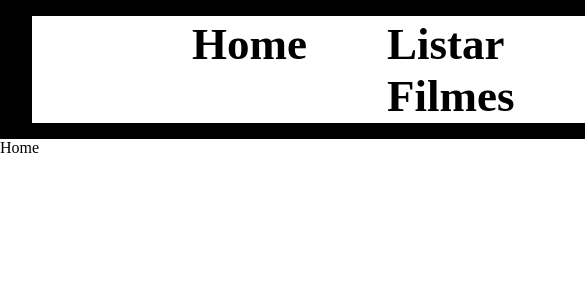
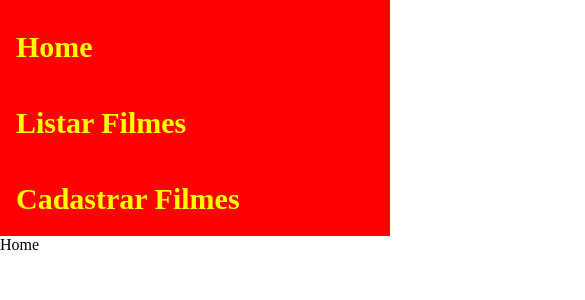
Before and after one commit to LucasYohan/PWIII-FILME-FRONT, a React (Create React App) app: page /home in a window 390 px wide. Shown: the top 300 px of the page, 585 px wide, since content can reach past the window. Built offline with nearby package versions, Linux system fonts and the light colour scheme.

Commit message:
teste navbar

```diff
--- a/package.json
+++ b/package.json
@@ -8,6 +8,7 @@
     "@testing-library/react": "^16.2.0",
     "@testing-library/user-event": "^13.5.0",
     "axios": "^1.8.1",
+    "projetofilme": "file:",
     "react": "^19.0.0",
     "react-dom": "^19.0.0",
     "react-icons": "^5.5.0",
--- a/src/components/layout/Navbar/Navbar.css
+++ b/src/components/layout/Navbar/Navbar.css
@@ -3,24 +3,43 @@
   align-items: center;
   justify-content: space-between;
   padding: 1rem 2rem;
-    background-color: black;
+  background-color: red;
 }
 
 ul {
   display: flex;
   gap: 5rem;
   font-weight: bold;
-    padding: 0.1rem 10rem;
   list-style: none;
   font-size: 45px;
-
+  padding: 0;
+  margin: 0;
 }
 
 ul li {
   position: relative;
+}
 
-  }
 ul li a {
   text-decoration: none;
-    color: black
+  color: yellow;
 }
+
+@media (max-width: 768px) {
+  .NavBar {
+    padding: 1rem 1rem;
+    flex-direction: column;
+    align-items: flex-start;
+  }
+
+  ul {
+    flex-direction: column;
+    gap: 1.5rem;
+    width: 100%;
+    text-align: left;
+  }
+
+  ul li a {
+    font-size: 30px;
+  }
+}
--- a/src/components/layout/Navbar/Navbar.jsx
+++ b/src/components/layout/Navbar/Navbar.jsx
@@ -1,5 +1,4 @@
 import { Link } from "react-router-dom";
-
 import "./Navbar.css";
 
 const NavBar = () => {
--- a/src/index.css
+++ b/src/index.css
@@ -1,5 +1,4 @@
 * {
   margin: 0;
   padding: 0;
-  background-color: white;
 }
```
Also changed, not shown: 2 other files (tests, documents, lock files or other folders). Lines whose indentation alone changed are shown as unchanged.
